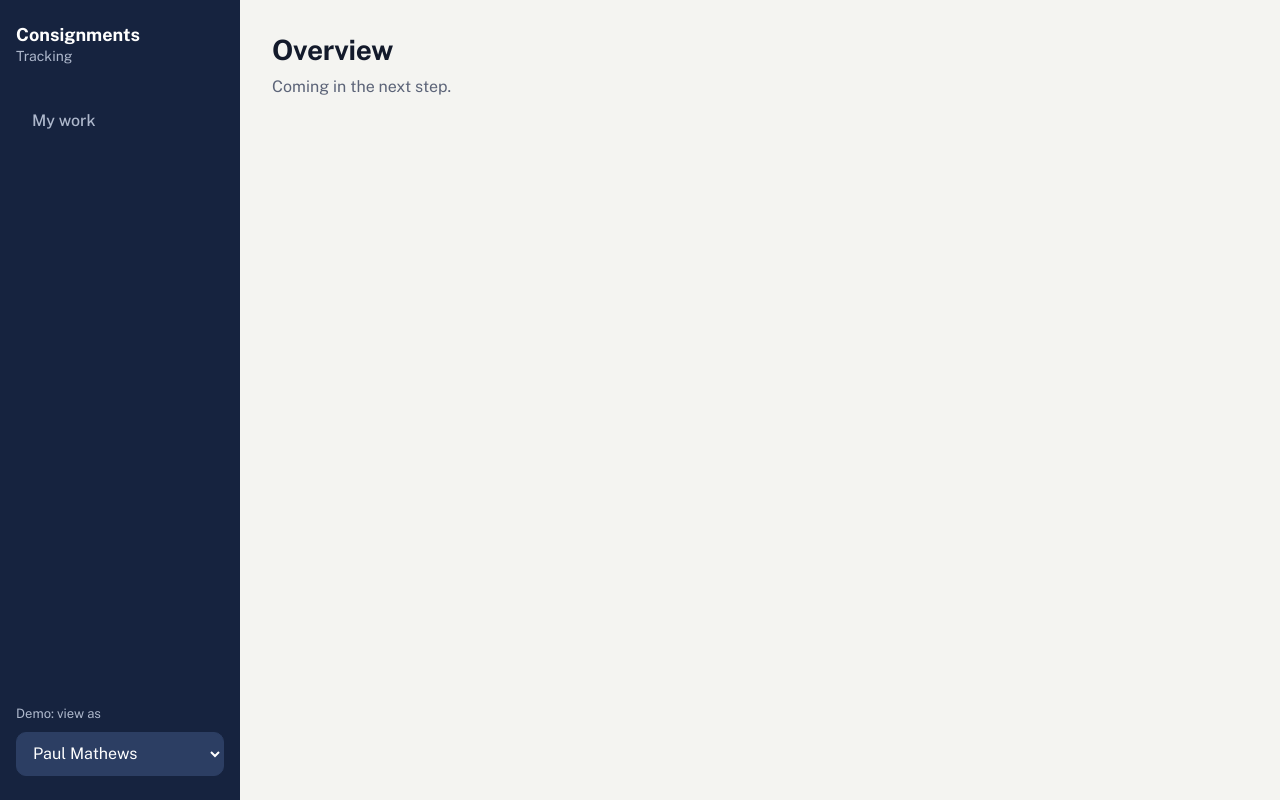
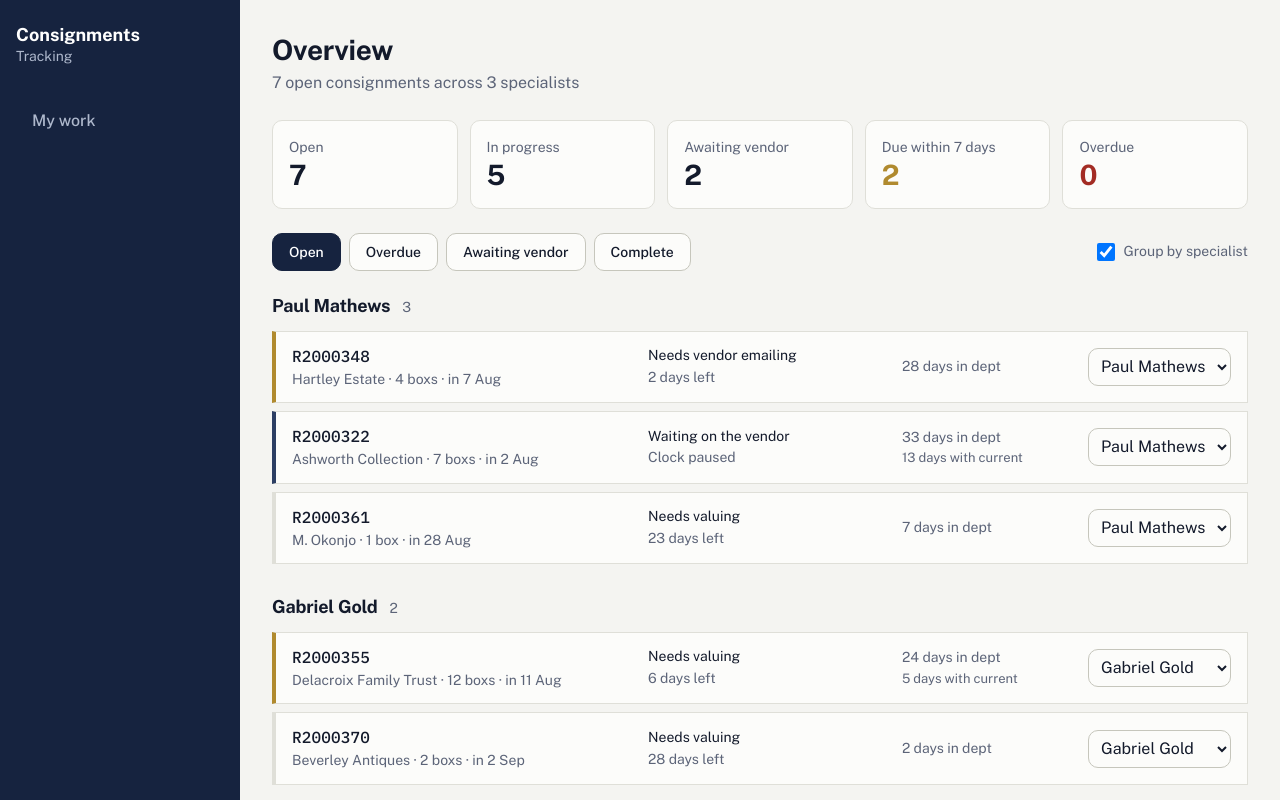
Before and after one commit to SGdatawizard/consignment-tracker, a React (Vite) app: page /overview in a window 1280 px wide. Shown: the top 800 px of the page. Built offline with nearby package versions, Linux system fonts and the light colour scheme.

Commit message:
Update App.jsx

```diff
--- a/src/App.jsx
+++ b/src/App.jsx
@@ -2,6 +2,7 @@ import { Routes, Route, Navigate } from 'react-router-dom'
 import { StoreProvider } from './data/store'
 import Layout from './components/Layout'
 import MyWork from './pages/MyWork'
+import Overview from './pages/Overview'
 
 export default function App() {
   return (
@@ -9,7 +10,7 @@ export default function App() {
       <Routes>
         <Route element={<Layout />}>
           <Route path="/" element={<Navigate to="/overview" replace />} />
-          <Route path="/overview" element={<Placeholder title="Overview" />} />
+          <Route path="/overview" element={<Overview />} />
           <Route path="/auctions" element={<Placeholder title="Book in" />} />
           <Route path="/my-work" element={<MyWork />} />
           <Route path="*" element={<Placeholder title="Page not found" />} />
```
